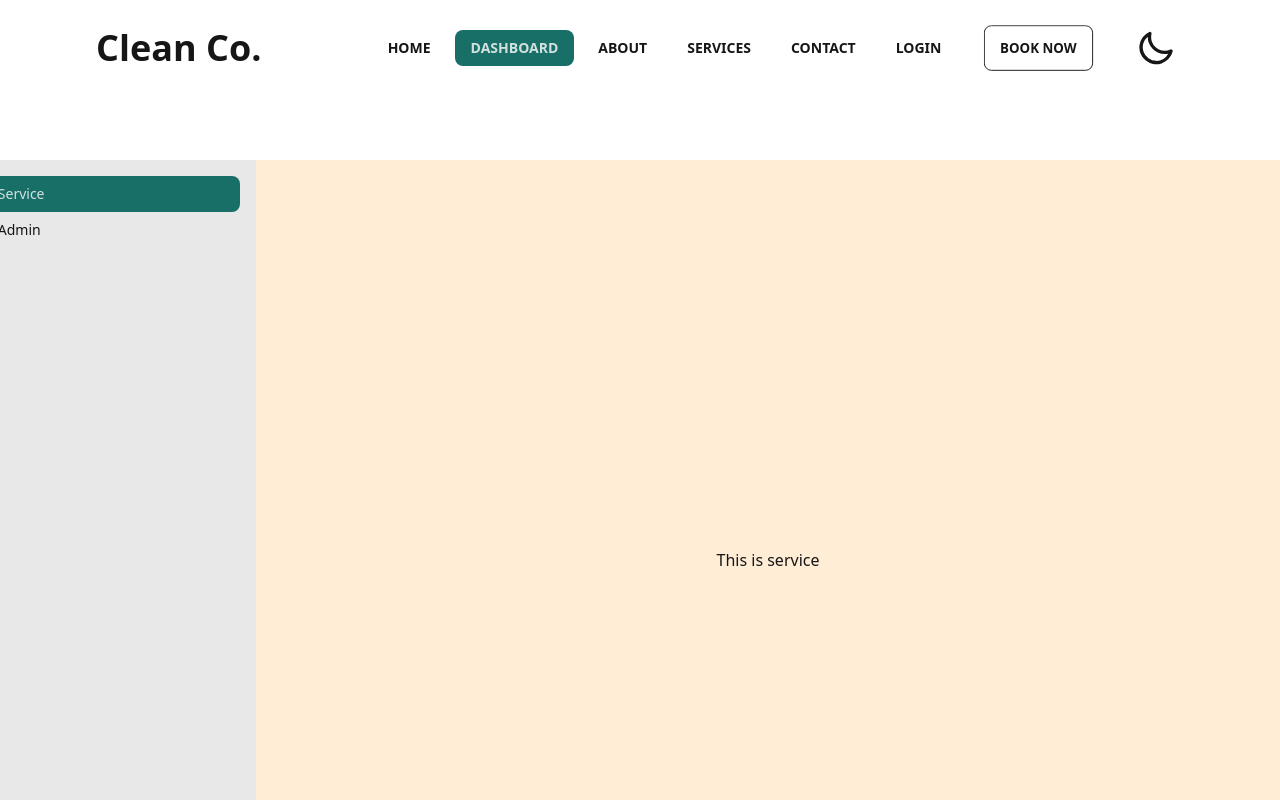
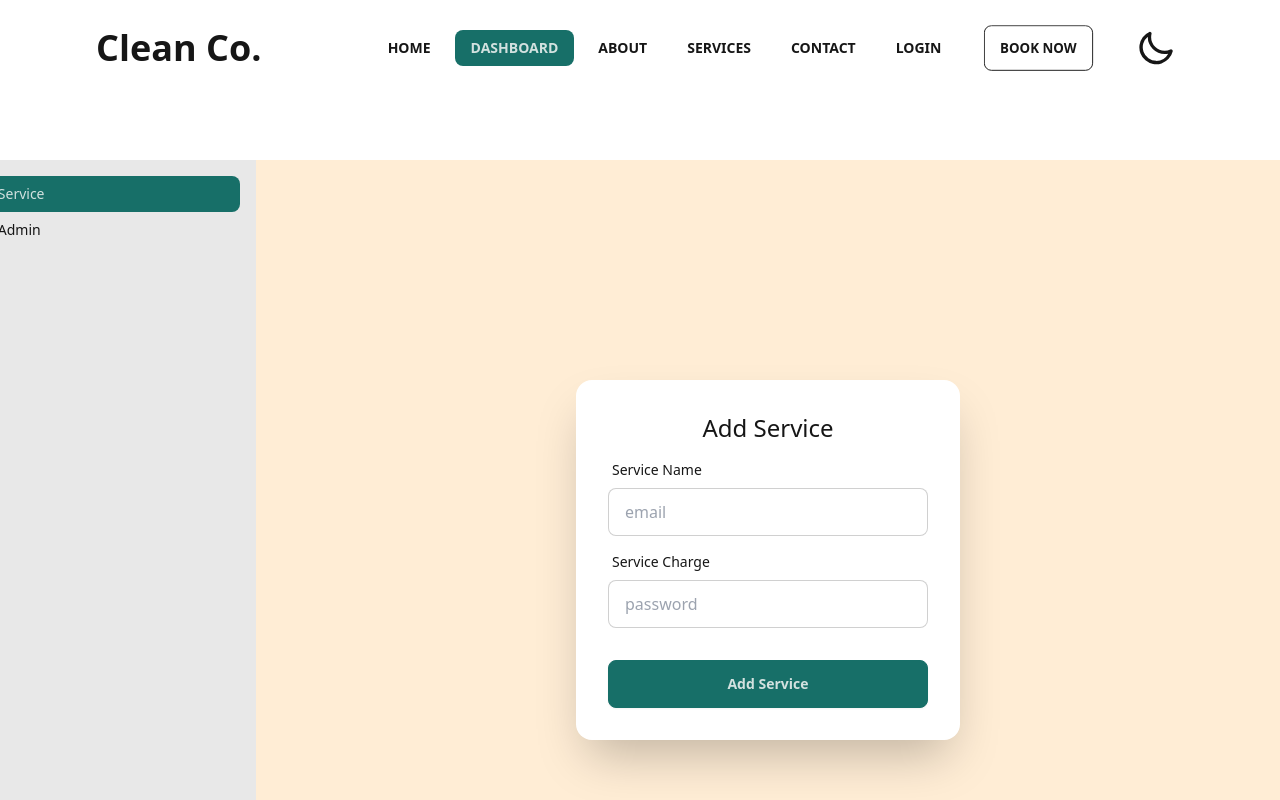
Before and after one commit to MUHAMMADSabbirHossain/clean-co-live, a React (Create React App) app: page /dashboard/add-service in a window 1280 px wide. Shown: the top 800 px of the page. Built offline with nearby package versions, Linux system fonts and the light colour scheme; the HTML template or start-up script is replaced by a standard one.

Commit message:
addservice.js: schema added.

```diff
--- a/src/Pages/Dashboard/AddService.js
+++ b/src/Pages/Dashboard/AddService.js
@@ -1,9 +1,37 @@
 import React from 'react';
 
 const AddService = () => {
+
+
     return (
-        <div>
-            <h1>This is service</h1>
+        <div className="h-screen  w-full bg-accent flex justify-center items-center">
+            {/* <div className="hero-content flex-col lg:flex-row-reverse"> */}
+
+            <div className="card shrink-0 w-full max-w-sm shadow-2xl bg-base-100">
+                <form className="card-body">
+                    <h1 className='text-2xl text-center'>Add Service</h1>
+                    <div className="form-control">
+                        <label className="label">
+                            <span className="label-text">Service Name</span>
+                        </label>
+                        <input type="email" placeholder="email" className="input input-bordered" required />
+                    </div>
+                    <div className="form-control">
+                        <label className="label">
+                            <span className="label-text">Service Charge</span>
+                        </label>
+                        <input type="password" placeholder="password" className="input input-bordered" required />
+                        {/* <label className="label">
+                            <a href="#" className="label-text-alt link link-hover">Forgot password?</a>
+                        </label> */}
+                    </div>
+                    <div className="form-control mt-6">
+                        <button className="btn btn-primary">Add Service</button>
+                    </div>
+
+                </form>
+            </div>
+            {/* </div> */}
         </div>
     );
 };
```
